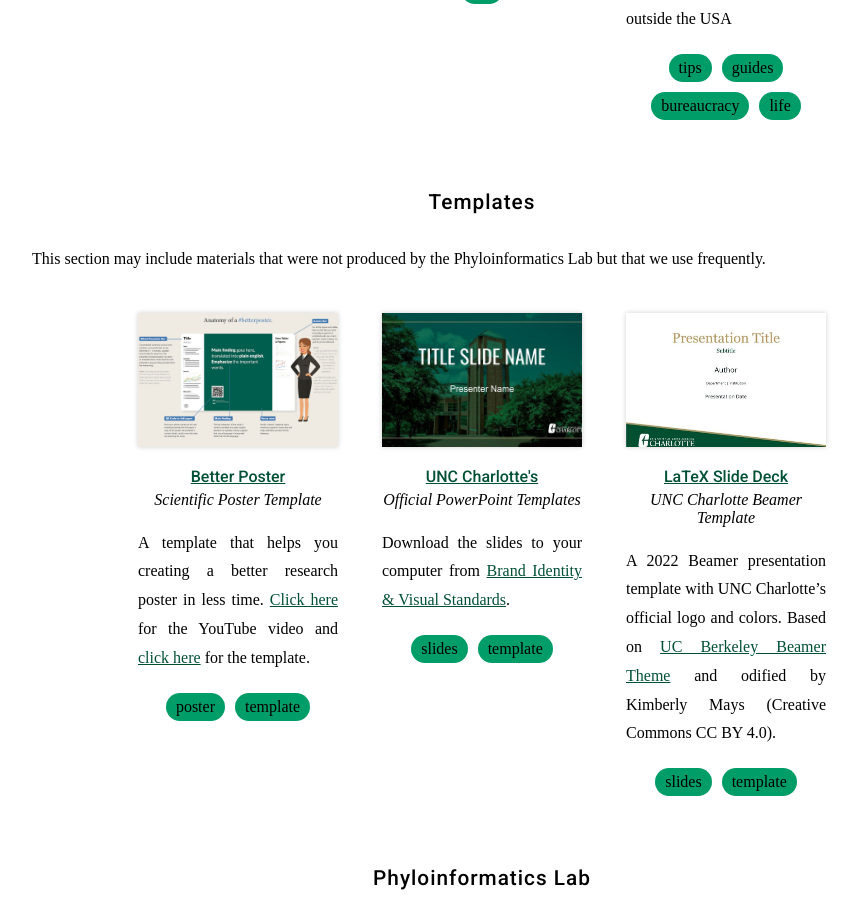
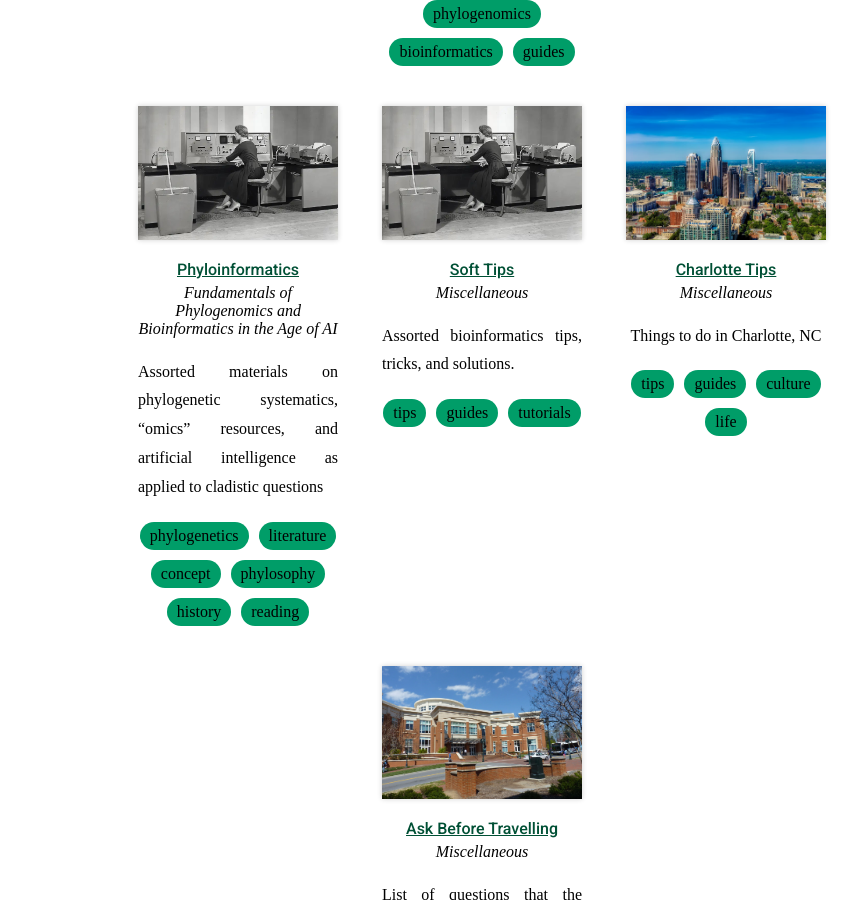
Before and after one commit to machadodj/machadodj.github.io, a Jekyll site: the page built from resources/index.md, in a window 1280 px wide and 900 px high, scrolled down 3272 px. Shown: the whole window, without its empty margins (158-1017 px from the left). Built offline with Jekyll 4.4.1, drawn with Linux system fonts in a browser that asks for light colours; nearby versions of some CDN libraries; some web fonts are replaced; some of the changed text lies outside the part shown.

Commit message:
Included new phyloinformatics resource from Noion

```diff
--- a/_data/tools.yaml
+++ b/_data/tools.yaml
@@ -28,7 +28,7 @@
 
 - title: CMA
   subtitle: Cestode Mitogenome Annotator
-  group: application
+  group: featured
   image: images/CMA.jpg
   link: https://gitlab.com/MachadoDJ/cma
   description: Dedicated gene prediction and annotation for cestode mitogenomes.
@@ -42,7 +42,7 @@
 
 - title: AWA
   subtitle: Infer Genome Circularity
-  group: application
+  group: featured
   image: images/AWA.jpg
   link: https://gitlab.com/MachadoDJ/awa
   description: The AWA project integrates software solutions for testing the completeness of assemblies of circular DNA based on short sequence reads.
@@ -64,6 +64,20 @@
     - genomics
     - web app
 
+- title: Phyloinformatics
+  subtitle: Fundamentals of Phylogenomics and Bioinformatics in the Age of AI
+  group: tip
+  image: images/Computer.jpg
+  link: https://www.notion.so/phyloinformatics/Phyloinformatics-Fundamentals-of-Bioinformatics-and-Phylogenomics-in-the-Age-of-AI-32b514596f29800e9b7ac3382544f3b2?source=copy_link
+  description: Assorted materials on phylogenetic systematics, "omics" resources, and artificial intelligence as applied to cladistic questions
+  tags:
+    - phylogenetics
+    - literature
+    - concept
+    - phylosophy
+    - history
+    - reading
+
 - title: Soft Tips
   subtitle: Miscellaneous
   group: tip
@@ -74,6 +88,7 @@
     - tips
     - guides
     - tutorials
+
 
 - title: Nanodrop and Qubit
   subtitle: How To Use
```
